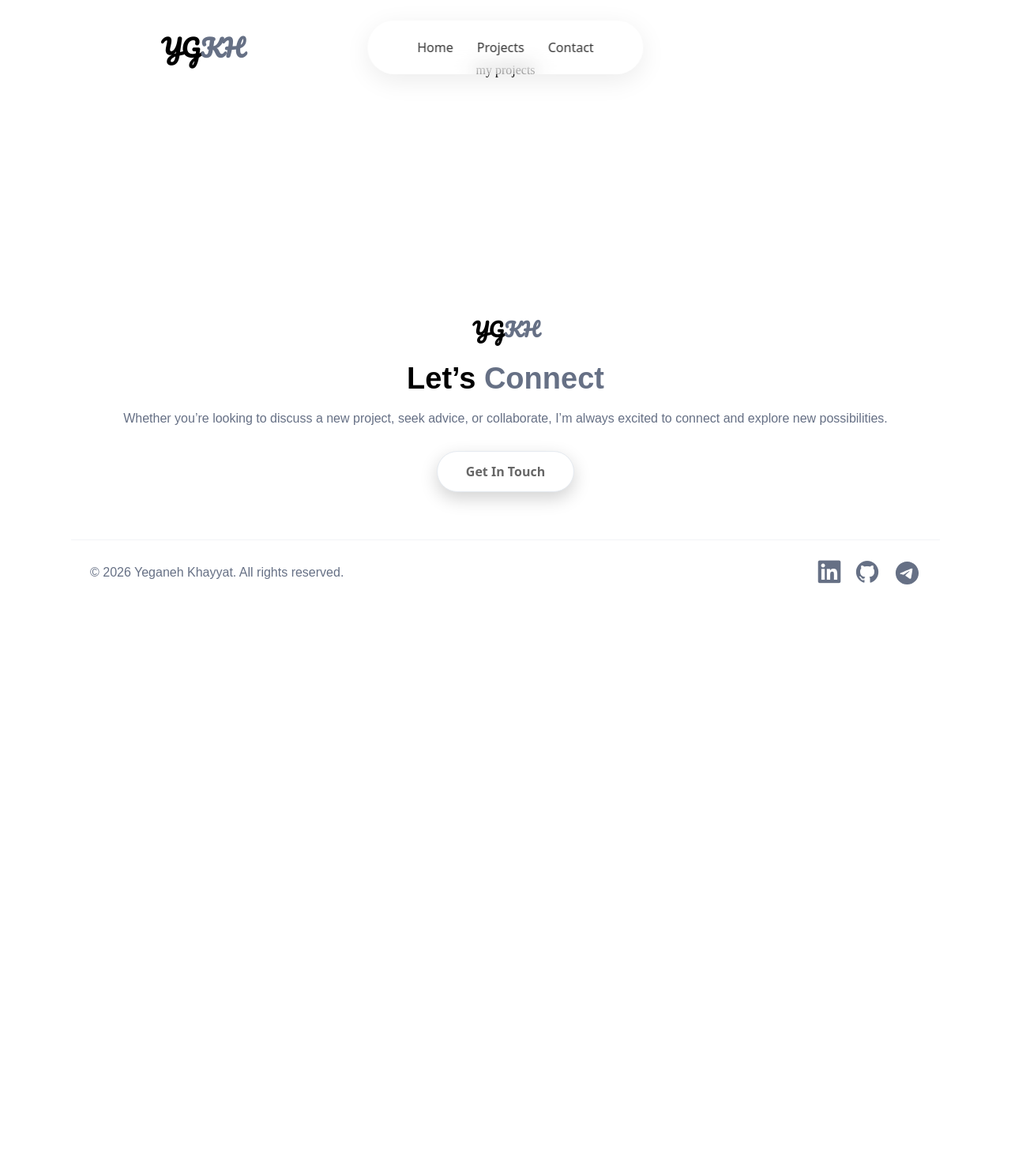
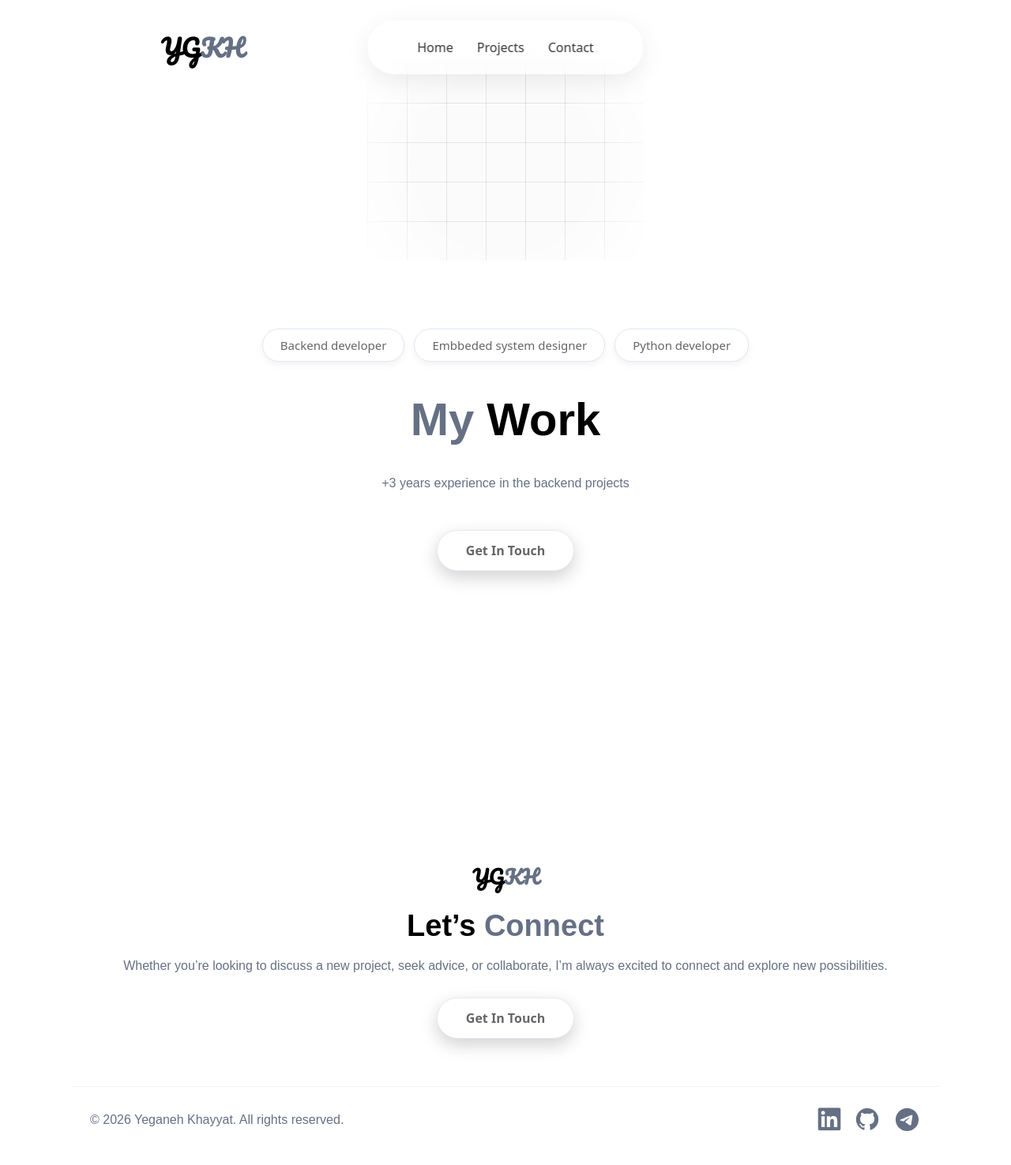
Before and after one commit to YeganehKhayyat/portfolio, a Django app: page /projects/ in a window 1280 px wide. Shown: the whole page at 79% size. Before the commit the page ends 740 px from the top, so only its background shows below. Run offline with Django 4.2, Linux system fonts and the light colour scheme.

Commit message:
style: improve portfolio UI styling

```diff
--- a/portfolio/home/static/home/styles.css
+++ b/portfolio/home/static/home/styles.css
@@ -388,3 +388,38 @@ transition: transform 0.2s ease, box-shadow 0.2s ease;
 footer .social-links i {
     font-size: 50px; /* سایز دلخواه */
 }
+
+.header-project {
+
+    padding: 50px 20px;
+}
+
+.grid-wrapper-project{
+    background-color: #fbfbfb;
+    background-image:
+    linear-gradient(to right, rgba(0 , 0 , 0, 0.09) 1px, transparent 1px),
+    linear-gradient(to bottom, rgba(0 , 0 , 0 , 0.09) 1px, transparent 1px);
+
+    background-size: 50px 50px;
+
+    width : 350px;
+    height: 250px;
+
+    display: flex;
+    justify-content: center;
+    align-items: center;
+
+    border-radius: 20px;
+    margin: 0 auto;
+
+    mask-image: radial-gradient(circle, black 50%, trasparent 100%);
+    -webkit-mask-image: radial-gradient(circle, black 50%, transparent 100%);
+}
+
+.pill-spec-projects {
+    display: flex;
+    /* margin-left:700px ; */
+    margin-top: 50px;
+    gap:15px;
+    align-items: center;
+}
--- a/portfolio/home/templates/home/projects.html
+++ b/portfolio/home/templates/home/projects.html
@@ -6,5 +6,25 @@ Projects
 {% endblock %}
 
 {% block content %}
-my projects
+    <div class="grid-wrapper-project">
+    </div>
+    <br><br>
+    <div class="header-project">
+        <div class="pill-container">
+        <span class="pill">Backend developer</span>
+        <span class="pill">Embbeded system designer</span>
+        <span class="pill">Python developer</span>
+    </div>
+    <div class="header-project-header">
+        <h1 style="font-size: 58px;font-family: sans-serif;font-weight:bolder;text-align: center;"><span style="color: #667085;">My </span>Work</h1>
+    </div>
+    <div>
+        <p style="color: #667085; font-family: sans-serif;text-align: center;">+3 years experience in the backend projects</p>
+    </div>
+    <div class="pill-spec-projects">
+    <a href="{%url 'contact'%}" class="pill-special">Get In Touch</a>
+    </div>
+    </div>
+
+
 {% endblock %}
```
Also changed, not shown: portfolio/home/templates/home/contact.html (+23 -1 lines).
